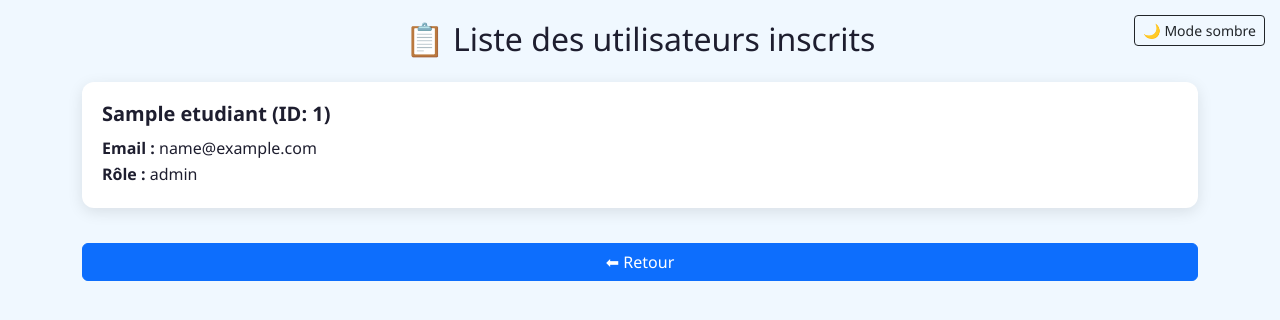
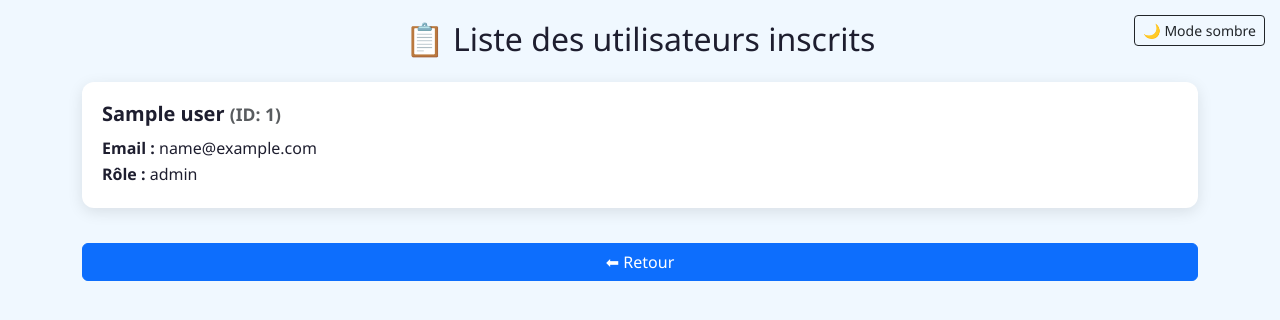
Before and after one commit to joel-piako5/joeformation, a Python web app: template templates/liste_etudiants.html in a window 1280 px wide. Shown: the top 320 px of the page. Run offline with Jinja, Linux system fonts and the light colour scheme; the template is opened without the code that fills it: most values are stand-ins (such as "Sample title", 1, 10 or a date in 2020).

Commit message:
Update liste_etudiants.html

```diff
--- a/templates/liste_etudiants.html
+++ b/templates/liste_etudiants.html
@@ -5,6 +5,7 @@
     <title>Liste des Utilisateurs</title>
     <meta name="viewport" content="width=device-width, initial-scale=1.0">
 
+    <!-- Bootstrap -->
     <link href="https://cdn.jsdelivr.net/npm/bootstrap@5.3.0/dist/css/bootstrap.min.css" rel="stylesheet">
 
     <style>
@@ -71,6 +72,7 @@
 </head>
 <body>
 
+<!-- Bouton mode sombre/clair -->
 <div class="btn-toggle">
     <button id="modeBtn" class="btn btn-outline-dark btn-sm">🌙 Mode sombre</button>
 </div>
@@ -78,22 +80,28 @@
 <div class="container">
     <h2 class="mb-4 text-center">📋 Liste des utilisateurs inscrits</h2>
 
-    {% for etudiant in etudiants %}
-    <div class="user-card">
-        <h5>{{ etudiant.nom }} (ID: {{ etudiant.id }})</h5>
-        <p><strong>Email :</strong> {{ etudiant.email }}</p>
-        <p><strong>Rôle :</strong> {{ etudiant.role }}</p>
-    </div>
-    {% endfor %}
+    <!-- Boucle correcte (Flask envoie "users", pas "etudiants") -->
+    {% if users %}
+        {% for user in users %}
+        <div class="user-card">
+            <h5>{{ user.nom }} <small class="text-muted">(ID: {{ user.id }})</small></h5>
+            <p><strong>Email :</strong> {{ user.email }}</p>
+            <p><strong>Rôle :</strong> {{ user.role }}</p>
+        </div>
+        {% endfor %}
+    {% else %}
+        <div class="alert alert-info text-center">Aucun utilisateur inscrit pour le moment.</div>
+    {% endif %}
 
     <a href="{{ url_for('menu') }}" class="btn btn-primary w-100 btn-return">⬅ Retour</a>
 </div>
 
 <script>
+    // Bouton de bascule du mode sombre
     const modeBtn = document.getElementById('modeBtn');
     modeBtn.addEventListener('click', () => {
         document.body.classList.toggle('dark-mode');
-        if(document.body.classList.contains('dark-mode')){
+        if (document.body.classList.contains('dark-mode')) {
             modeBtn.textContent = '☀ Mode clair';
             modeBtn.classList.replace('btn-outline-dark', 'btn-outline-light');
         } else {
```
